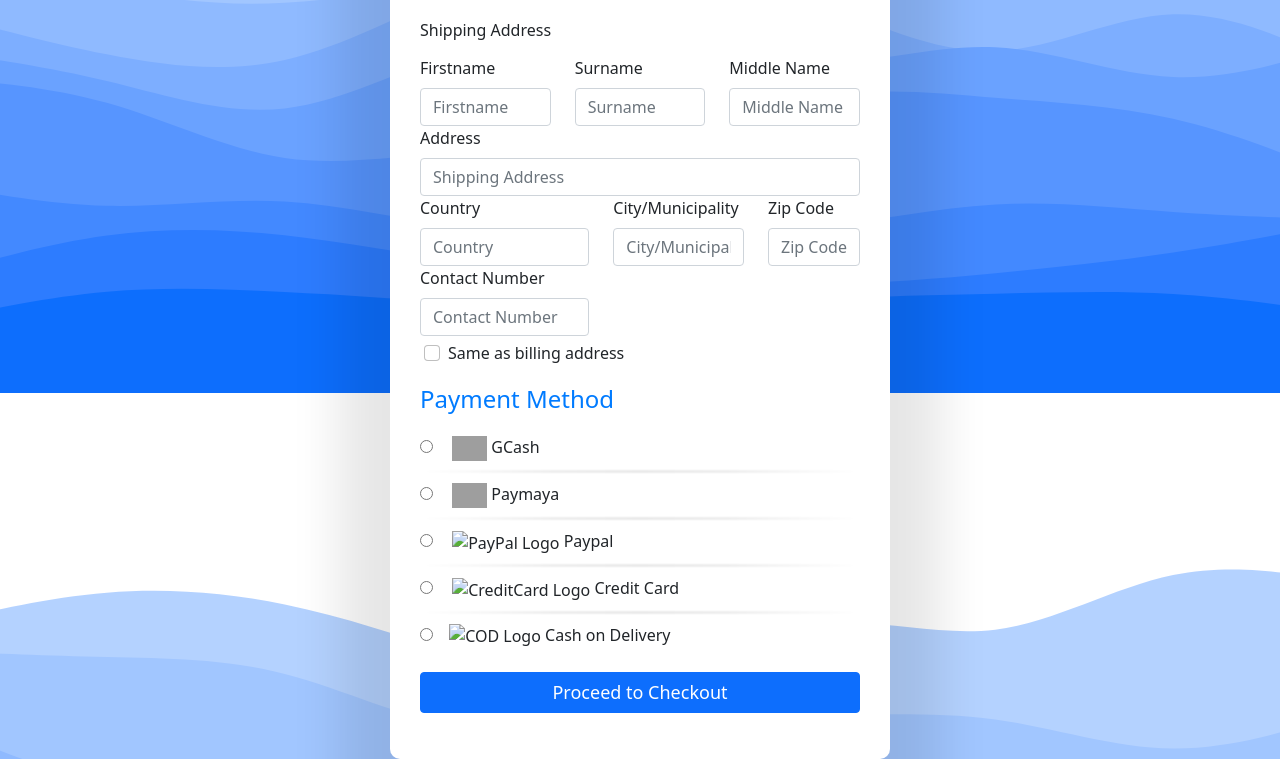
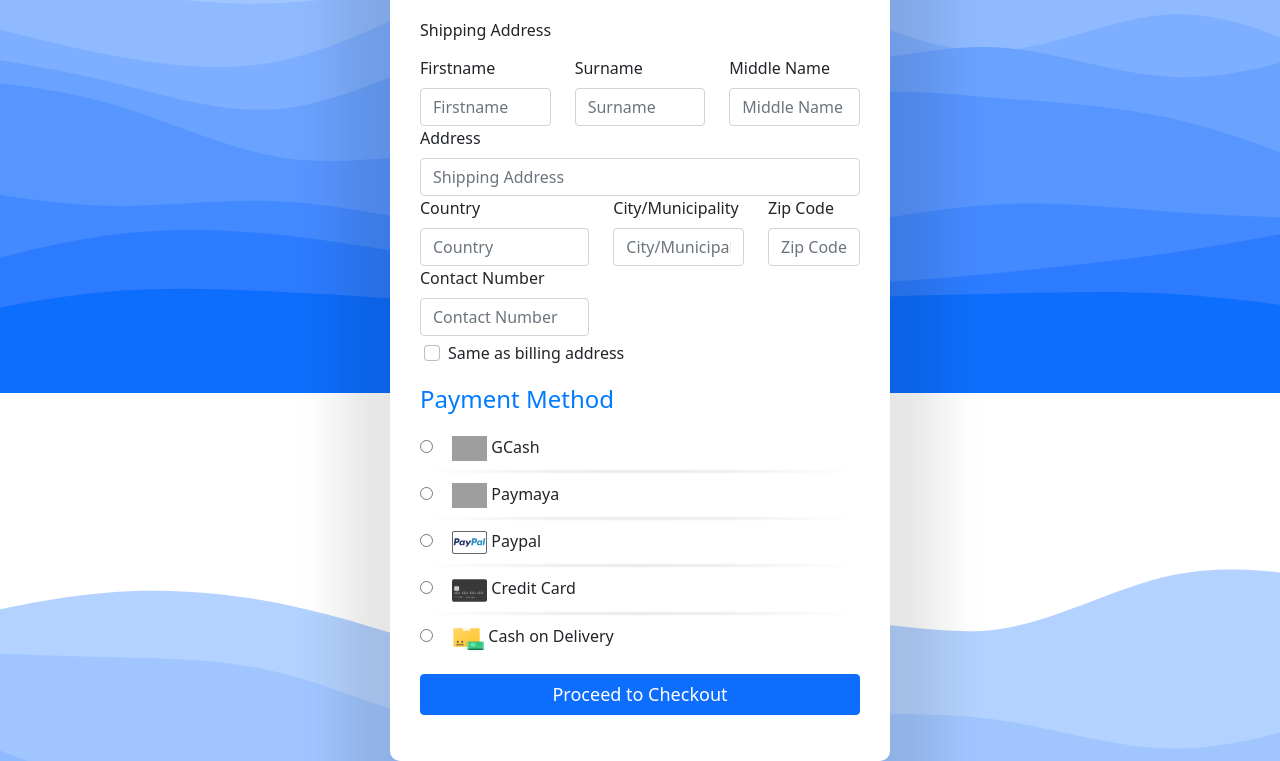
Before and after one commit to L34sh/IASPortfolio, a plain HTML site: page Project 2/project2.html in a window 1280 px wide. Shown: the part 407-1168 px from the top of the page. Drawn offline with nearby package versions, Linux system fonts and the light colour scheme; the site is published under a folder, as on GitHub Pages, so addresses that start at the root find nothing; grey boxes are pictures that could not be loaded.

Commit message:
Update project2.html

```diff
--- a/Project 2/project2.html
+++ b/Project 2/project2.html
@@ -152,7 +152,7 @@
                     <input type="radio" id="paypal" name="paymentMethod" value="paypal">
                     <label for="paypal">
                         <div style="margin-left: 15px;">
-                            <img src="/assets/ico/paypal.svg" alt="PayPal Logo" style="width: 35px; height: 25px;"> Paypal
+                            <img src="./assets/ico/paypal.svg" alt="PayPal Logo" style="width: 35px; height: 25px;"> Paypal
                         </div>
                     </label>
                     <!-- PayPal Payment -->
@@ -169,7 +169,7 @@
                     <input type="radio" id="credit-card" name="paymentMethod" value="credit-card">
                     <label for="credit-card">
                         <div style="margin-left: 15px;">
-                            <img src="/assets/ico/credit.svg" alt="CreditCard Logo" style="width: 35px; height: 25px;"> Credit Card
+                            <img src="./assets/ico/credit.svg" alt="CreditCard Logo" style="width: 35px; height: 25px;"> Credit Card
                         </div>
                     </label>
                     <!-- Credit Card Payment -->
@@ -366,7 +366,7 @@
                     <input type="radio" id="COD" name="paymentMethod" value="COD">
                     <label for="COD">
                         <div style="margin-left: 12px;">
-                            <img src="/assets/ico/cod.jpg" alt="COD Logo" style="width: 35px; height: 25px;"> Cash on Delivery
+                            <img src="./assets/ico/cod.jpg" alt="COD Logo" style="width: 35px; height: 25px;"> Cash on Delivery
                         </div>
                     </label>
                     <!-- COD method -->
```
